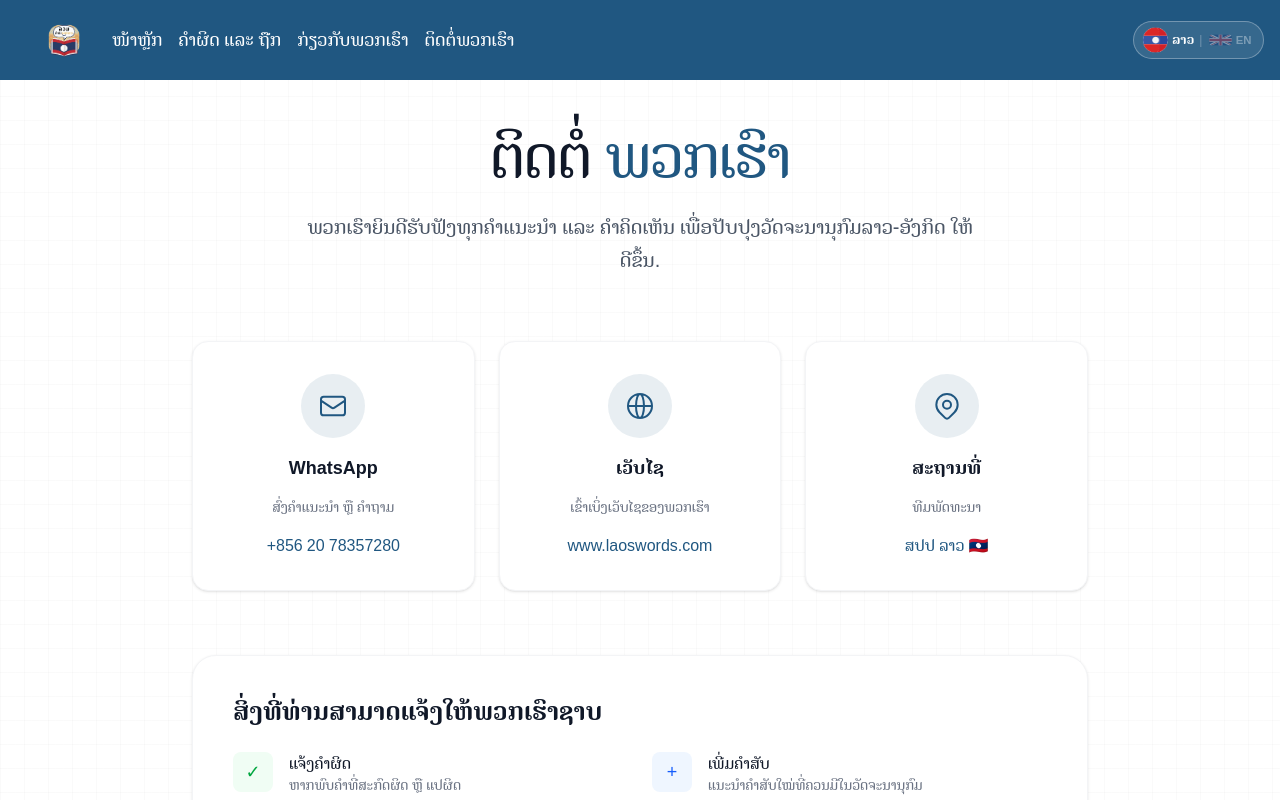
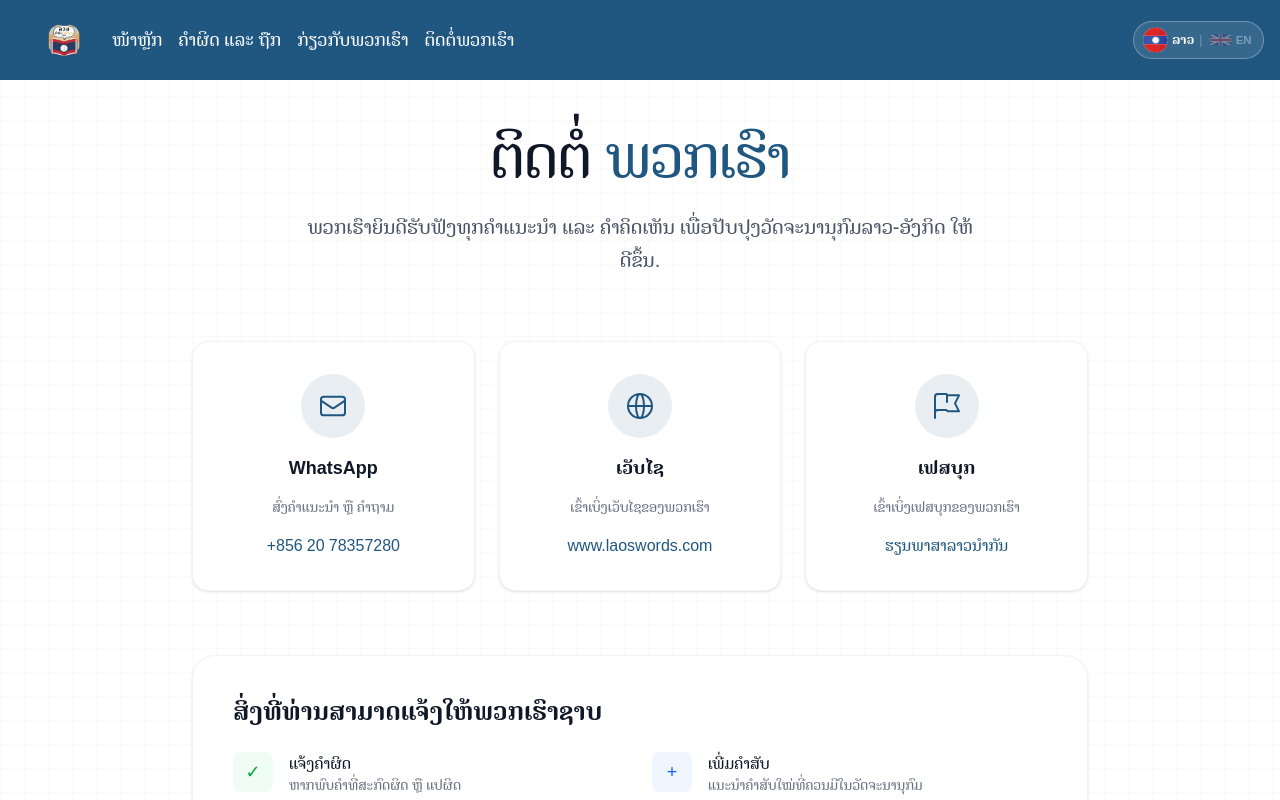
Before and after one commit to van0105SONE/lao-dictionary, a Next.js app: page /contact in a window 1280 px wide. Shown: the top 800 px of the page. Built offline with nearby package versions, Linux system fonts and the light colour scheme.

Commit message:
fix: fix translate to english

```diff
--- a/src/app/contact/ContactClient.tsx
+++ b/src/app/contact/ContactClient.tsx
@@ -31,17 +31,22 @@ export default function ContactClient() {
       detail: "www.laoswords.com",
       href: "https://www.laoswords.com",
     },
+
     {
       icon: (
-        <svg className="w-8 h-8" fill="none" stroke="currentColor" viewBox="0 0 24 24">
-          <path strokeLinecap="round" strokeLinejoin="round" strokeWidth="1.5" d="M17.657 16.657L13.414 20.9a1.998 1.998 0 01-2.827 0l-4.244-4.243a8 8 0 1111.314 0z" />
-          <path strokeLinecap="round" strokeLinejoin="round" strokeWidth="1.5" d="M15 11a3 3 0 11-6 0 3 3 0 016 0z" />
-        </svg>
+    <svg className="w-8 h-8" fill="none" stroke="currentColor" viewBox="0 0 24 24">
+        <path
+          strokeLinecap="round"
+          strokeLinejoin="round"
+          strokeWidth="1.5"
+          d="M3 21v-4m0 0V5a2 2 0 012-2h6.5l1 1H21l-3 6 3 6h-8.5l-1-1H5a2 2 0 00-2 2zm9-13.5V9"
+        />
+      </svg>
       ),
-      title: t("contact_card_loc_title", lang),
-      description: t("contact_card_loc_desc", lang),
-      detail: "ສປປ ລາວ 🇱🇦",
-      href: null,
+      title: t("contact_card_facebook_title", lang),
+      description: t("contact_card_facebook_desc", lang),
+      detail: "ຮຽນພາສາລາວນຳກັນ",
+      href: "https://www.facebook.com/groups/1033904770470433",
     },
   ];
 
--- a/src/app/layout.tsx
+++ b/src/app/layout.tsx
@@ -136,12 +136,12 @@ export default function RootLayout({
         <link
           rel="alternate"
           hrefLang="en"
-          href="https://www.laoswords.com/en"
+          href="https://www.laoswords.com/"
         />
         <link
           rel="alternate"
           hrefLang="lo"
-          href="https://www.laoswords.com/lo"
+          href="https://www.laoswords.com/"
         />
         <link
           rel="alternate"
--- a/src/app/page.tsx
+++ b/src/app/page.tsx
@@ -41,7 +41,6 @@ export default async function Home() {
             <MistakeCorrectionSection pairs={pairsData as CorrectIncorrect[]} />
             <CharacterGrid
               chars={LAO_ALPHABET}
-              title="ຕົວອັກສອນພາສາລາວ"
               background_color="bg-white"
               text_color="bg-gradient-to-r from-[#4F959D] to-[#205781]"
             />
--- a/src/components/HomeSidebar.tsx
+++ b/src/components/HomeSidebar.tsx
@@ -24,12 +24,12 @@ export default function HomeSidebar() {
         <h4 className="text-lg font-semibold mb-3">{t("home_links_title", lang)}</h4>
         <ul className="space-y-2 text-sm text-white/90">
           <li>
-            <a href="/correct-incorrect" className="hover:text-white transition-colors underline">
+            <a href={`/${lang}/correct-incorrect`} className="hover:text-white transition-colors underline">
               ➜ {t("home_link_correct", lang)}
             </a>
           </li>
           <li>
-            <a href="/aboutus" className="hover:text-white transition-colors underline">
+            <a href={`/${lang}/aboutus`} className="hover:text-white transition-colors underline">
               ➜ {t("home_link_about", lang)}
             </a>
           </li>
--- a/src/components/MistakeCorrectCard.tsx
+++ b/src/components/MistakeCorrectCard.tsx
@@ -41,7 +41,7 @@ const MistakeCorrectionCard = ({
 
       {/* Detail button */}
       <Link
-        href={`/correct-incorrect/${id}`}
+        href={`/${lang}/correct-incorrect/${id}`}
         className="mt-1 flex items-center justify-center gap-2 w-full py-2.5 px-4 rounded-lg bg-[#205781]/8 text-[#205781] font-semibold text-sm hover:bg-[#205781] hover:text-white transition-all duration-200 border border-[#205781]/20 hover:border-[#205781]"
       >
         <svg className="w-4 h-4" fill="none" stroke="currentColor" viewBox="0 0 24 24">
--- a/src/components/PopularWordCard.tsx
+++ b/src/components/PopularWordCard.tsx
@@ -1,7 +1,12 @@
+"use client";
+
 import { DicionaryModel } from "@/shared/model/DictionaryModel";
 import Link from "next/link";
+import { useLanguage } from "@/context/LanguageContext";
+import { t } from "@/translations";
 
 const PopularWordCard = ({ word, examples, definitions }: DicionaryModel) => {
+  const { lang } = useLanguage();
   const firstDef = definitions?.[0]?.text ?? "";
   const firstExample = examples?.[0]?.text ?? "";
 
@@ -28,7 +33,7 @@ const PopularWordCard = ({ word, examples, definitions }: DicionaryModel) => {
 
       {/* Navigate to detail button */}
       <Link
-        href={`/${encodeURIComponent(word)}`}
+        href={`/${lang}/${encodeURIComponent(word)}`}
         className="mt-1 flex items-center justify-center gap-2 w-full py-2.5 px-4 rounded-lg bg-[#205781]/8 text-[#205781] font-semibold text-sm hover:bg-[#205781] hover:text-white transition-all duration-200 border border-[#205781]/20 hover:border-[#205781]"
       >
         <svg
@@ -44,7 +49,7 @@ const PopularWordCard = ({ word, examples, definitions }: DicionaryModel) => {
             d="M12 6.253v13m0-13C10.832 5.477 9.246 5 7.5 5S4.168 5.477 3 6.253v13C4.168 18.477 5.754 18 7.5 18s3.332.477 4.5 1.253m0-13C13.168 5.477 14.754 5 16.5 5c1.747 0 3.332.477 4.5 1.253v13C19.832 18.477 18.247 18 16.5 18c-1.746 0-3.332.477-4.5 1.253"
           />
         </svg>
-        ເບິ່ງລາຍລະອຽດ
+        {t("popular_view_detail", lang)}
         <svg
           className="w-4 h-4 transition-transform group-hover:translate-x-1"
           fill="none"
--- a/src/components/PopularWordSection.tsx
+++ b/src/components/PopularWordSection.tsx
@@ -1,19 +1,23 @@
+"use client";
+
 import { DicionaryModel } from "@/shared/model/DictionaryModel";
 import PopularWordCard from "./PopularWordCard";
+import { useLanguage } from "@/context/LanguageContext";
+import { t } from "@/translations";
 
+interface PopularWordProps {
+  words: DicionaryModel[];
+}
 
-interface PopularWordProps{
-  words: DicionaryModel[]
-}
-const PopularWordsSection = ({words}: PopularWordProps ) => {
-
+const PopularWordsSection = ({ words }: PopularWordProps) => {
+  const { lang } = useLanguage();
 
   return (
     <div className="mt-4 bg-gradient-to-r from-[#205781]  to-[#4F959D] py-12 px-6">
       <div className="container mx-auto">
         {/* Section Title */}
         <h1 className="text-4xl font-bold text-white text-center mb-8">
-          ຄຳສັບລ່າສຸດ
+          {t("popular_section_title", lang)}
         </h1>
 
         {/* Popular Words Grid */}
--- a/src/translations/index.ts
+++ b/src/translations/index.ts
@@ -70,8 +70,15 @@ const translations = {
   ci_share_ios_hint:   { lo: "📱 iPhone/iPad: ກົດ \"ດາວໂຫຼດ\" → ຈິກຮູບຄ້າງ → \"ບັນທຶກຮູບ\"", en: "📱 iPhone/iPad: tap Download → long-press image → Save to Photos" },
   ci_share_done:       { lo: "ດາວໂຫຼດແລ້ວ ນຳໄປໂພສໄດ້ເລີ້ຍ 🎉", en: "Downloaded! Ready to post 🎉" },
 
+  // ── PopularWordsSection ──────────────────────────────────────────────────
+  popular_section_title: { lo: "ຄຳສັບລ່າສຸດ",              en: "Recent Words" },
+  popular_view_detail:   { lo: "ເບິ່ງລາຍລະອຽດ",            en: "View Detail" },
+
   // ── MistakeCorrectSection ─────────────────────────────────────────────────
   mistake_section_title: { lo: "ຕົວຢ່າງຄຳຜິດ ແລະ ຄຳຖືກ", en: "Common Spelling Mistakes" },
+
+  // ── CharacterGrid ─────────────────────────────────────────────────────────
+  char_grid_title:       { lo: "ຕົວອັກສອນລາວ",             en: "Lao Alphabet" },
 
   // ── About page ────────────────────────────────────────────────────────────
   about_title:         { lo: "ກ່ຽວກັບພວກເຮົາ",          en: "About Us" },
@@ -90,6 +97,8 @@ const translations = {
   contact_card_web_desc:    { lo: "ເຂົ້າເບິ່ງເວັບໄຊຂອງພວກເຮົາ", en: "Visit our website" },
   contact_card_loc_title:   { lo: "ສະຖານທີ່",           en: "Location" },
   contact_card_loc_desc:    { lo: "ທີມພັດທະນາ",         en: "Development team" },
+    contact_card_facebook_title:   { lo: "ເຟສບຸກ",           en: "Facebook" },
+  contact_card_facebook_desc:    { lo: "ເຂົ້າເບິ່ງເຟສບຸກຂອງພວກເຮົາ", en: "Visit our Facebook" },
   contact_item_error_title: { lo: "ແຈ້ງຄຳຜິດ",          en: "Report Errors" },
   contact_item_error_desc:  { lo: "ຫາກພົບຄຳທີ່ສະກົດຜິດ ຫຼື ແປຜິດ", en: "If you find misspelled or mistranslated words" },
   contact_item_add_title:   { lo: "ເພີ່ມຄຳສັບ",          en: "Add Words" },
```
Also changed, not shown: src/components/CharGrid.tsx (+23 -12 lines), src/components/Footer.tsx (+5 -5 lines).
